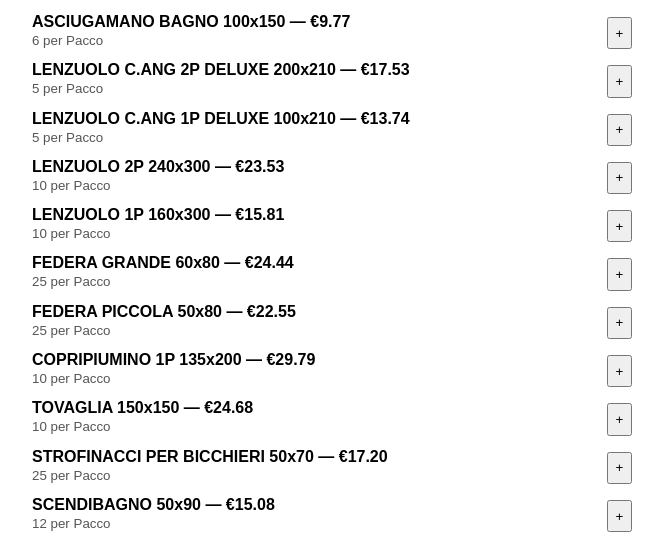
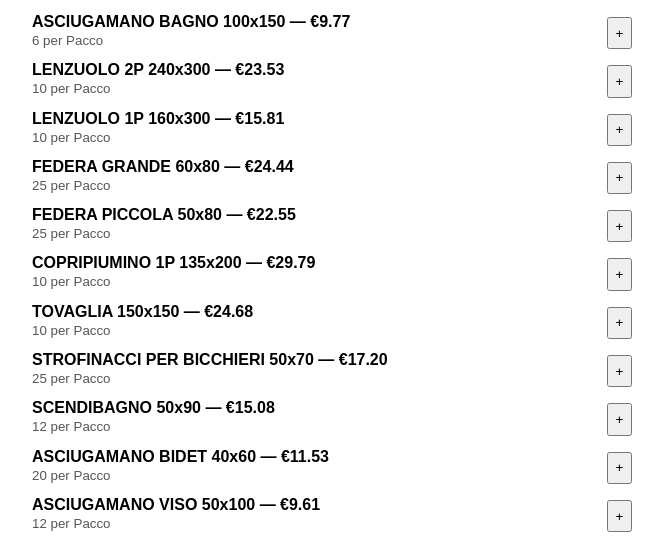
Before and after one commit to MUSEFacility/webshopINsouth, a website: page public/index.html in a window 1280 px wide. Shown: the part 191-732 px from the top of the page, without its empty margins (308-971 px from the left). Drawn offline with Linux system fonts and the light colour scheme.

Commit message:
Update index.html

```diff
--- a/public/index.html
+++ b/public/index.html
@@ -111,18 +111,16 @@
     <script>
       const PRODUCTS = [
         { id: 1, title: "ASCIUGAMANO BAGNO 100x150", description: "6 per Pacco", price: 9.77 },
-        { id: 2, title: "LENZUOLO C.ANG 2P DELUXE 200x210", description: "5 per Pacco", price: 17.53 },
-        { id: 3, title: "LENZUOLO C.ANG 1P DELUXE 100x210", description: "5 per Pacco", price: 13.74 },
-        { id: 4, title: "LENZUOLO 2P 240x300", description: "10 per Pacco", price: 23.53 },
-        { id: 5, title: "LENZUOLO 1P 160x300", description: "10 per Pacco", price: 15.81 },
-        { id: 6, title: "FEDERA GRANDE 60x80", description: "25 per Pacco", price: 24.44 },
-        { id: 7, title: "FEDERA PICCOLA 50x80", description: "25 per Pacco", price: 22.55 },
-        { id: 8, title: "COPRIPIUMINO 1P 135x200", description: "10 per Pacco", price: 29.79 },
-        { id: 9, title: "TOVAGLIA 150x150", description: "10 per Pacco", price: 24.68 },
-        { id: 10, title: "STROFINACCI PER BICCHIERI 50x70", description: "25 per Pacco", price: 17.2 },
-        { id: 11, title: "SCENDIBAGNO 50x90", description: "12 per Pacco", price: 15.08 },
-        { id: 12, title: "ASCIUGAMANO BIDET 40x60", description: "20 per Pacco", price: 11.53 },
-        { id: 13, title: "ASCIUGAMANO VISO 50x100", description: "12 per Pacco", price: 9.61 },
+        { id: 2, title: "LENZUOLO 2P 240x300", description: "10 per Pacco", price: 23.53 },
+        { id: 3, title: "LENZUOLO 1P 160x300", description: "10 per Pacco", price: 15.81 },
+        { id: 4, title: "FEDERA GRANDE 60x80", description: "25 per Pacco", price: 24.44 },
+        { id: 6, title: "FEDERA PICCOLA 50x80", description: "25 per Pacco", price: 22.55 },
+        { id: 6, title: "COPRIPIUMINO 1P 135x200", description: "10 per Pacco", price: 29.79 },
+        { id: 7, title: "TOVAGLIA 150x150", description: "10 per Pacco", price: 24.68 },
+        { id: 8, title: "STROFINACCI PER BICCHIERI 50x70", description: "25 per Pacco", price: 17.2 },
+        { id: 9, title: "SCENDIBAGNO 50x90", description: "12 per Pacco", price: 15.08 },
+        { id: 10, title: "ASCIUGAMANO BIDET 40x60", description: "20 per Pacco", price: 11.53 },
+        { id: 11, title: "ASCIUGAMANO VISO 50x100", description: "12 per Pacco", price: 9.61 },
       ];
       const cart = [];
 
```
